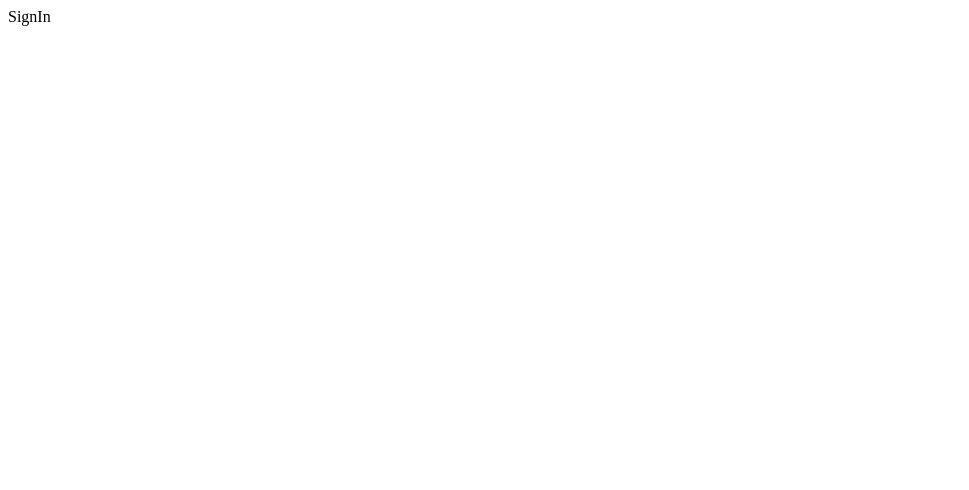
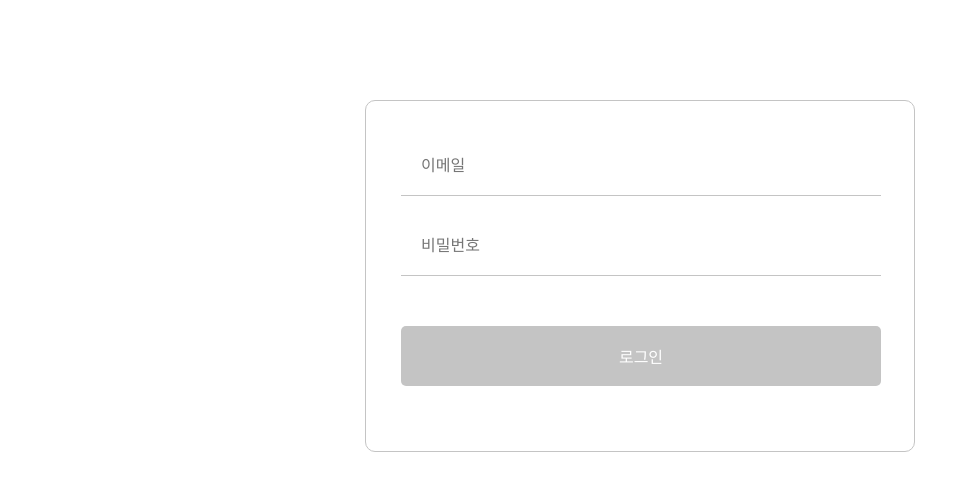
Before and after one commit to hmkimm/wanted-pre-onboarding-frontend, a React (Create React App) app: page /signin in a window 1280 px wide. Shown: the top 490 px of the page, without its empty margins (0-969 px from the left). Built offline with nearby package versions, Linux system fonts and the light colour scheme.

Commit message:
Feat: 로그인 페이지 UI 및 기능 구현

```diff
--- a/src/Pages/SignIn.jsx
+++ b/src/Pages/SignIn.jsx
@@ -1,7 +1,77 @@
-import React from 'react'
+import React, { useState, useEffect } from "react";
+import { useNavigate } from "react-router-dom";
 
-export default function SignIn() {
+import SignInAPI from "../Utils/SignInAPI";
+
+import Input from "../Components/Input";
+import Button from "../Components/Button";
+import { FormLayout } from "../Styles/Layout";
+
+const SignIn = () => {
+  const navigate = useNavigate();
+  const [isValidLogIn, setIsValidLogIn] = useState(false);
+  const [token, setToken] = useState("");
+
+  const [inputs, setInputs] = useState({
+    email: "",
+    password: "",
+  });
+  const handleInputChange = (e) => {
+    const { name, value } = e.target;
+    setInputs({
+      ...inputs,
+      [name]: value,
+    });
+    console.log(inputs);
+  };
+
+  const handleSubmit = async (e) => {
+    e.preventDefault();
+
+    const result = await SignInAPI(inputs);
+    setToken(result.access_token);
+    window.localStorage.setItem("token", result.access_token);
+    navigate("/todo");
+  };
+
+  useEffect(() => {
+    setIsValidLogIn(inputs.email.includes("@") && inputs.password.length >= 8);
+  }, [inputs]);
+
+  useEffect(() => {
+    const storedToken = window.localStorage.getItem("token");
+
+    if (storedToken) {
+      navigate("/todo");
+    }
+  }, []);
+
   return (
-    <div>SignIn</div>
-  )
-}
+    <FormLayout>
+      <Input
+        name="email"
+        value={inputs.email}
+        onChange={handleInputChange}
+        data-testid="email-input"
+        placeholder="이메일"
+      />
+      <Input
+        name="password"
+        value={inputs.password}
+        onChange={handleInputChange}
+        data-testid="password-input"
+        placeholder="비밀번호"
+        $mb="50px"
+      />
+      <Button
+        data-testid="signup-button"
+        disabled={!isValidLogIn}
+        onClick={handleSubmit}
+      >
+        로그인
+      </Button>
+    </FormLayout>
+  );
+};
+
+export default SignIn;
--- /dev/null
+++ b/src/Utils/SignInAPI.jsx
@@ -0,0 +1,24 @@
+import URL from "./URL";
+
+const SignInAPI = async (inputs) => {
+  try {
+    const res = await fetch(`${URL}/auth/signin`, {
+      method: "POST",
+      headers: {
+        "Content-Type": "application/json",
+      },
+      body: JSON.stringify(inputs),
+    });
+
+    const result = await res.json();
+    console.log(result);
+    return result;
+
+  } catch (error) {
+    console.error("api 호출 실패", error);
+    throw Error;
+  }
+
+};
+
+export default SignInAPI;
```
